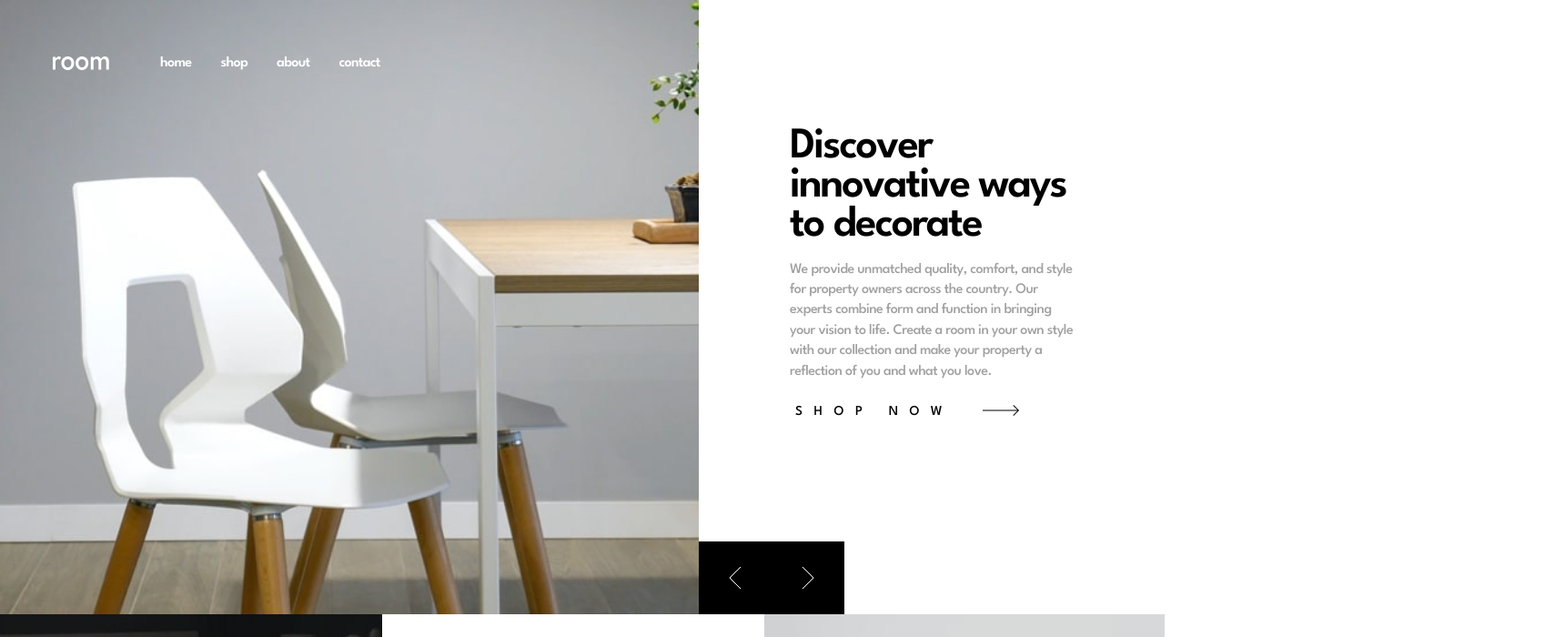
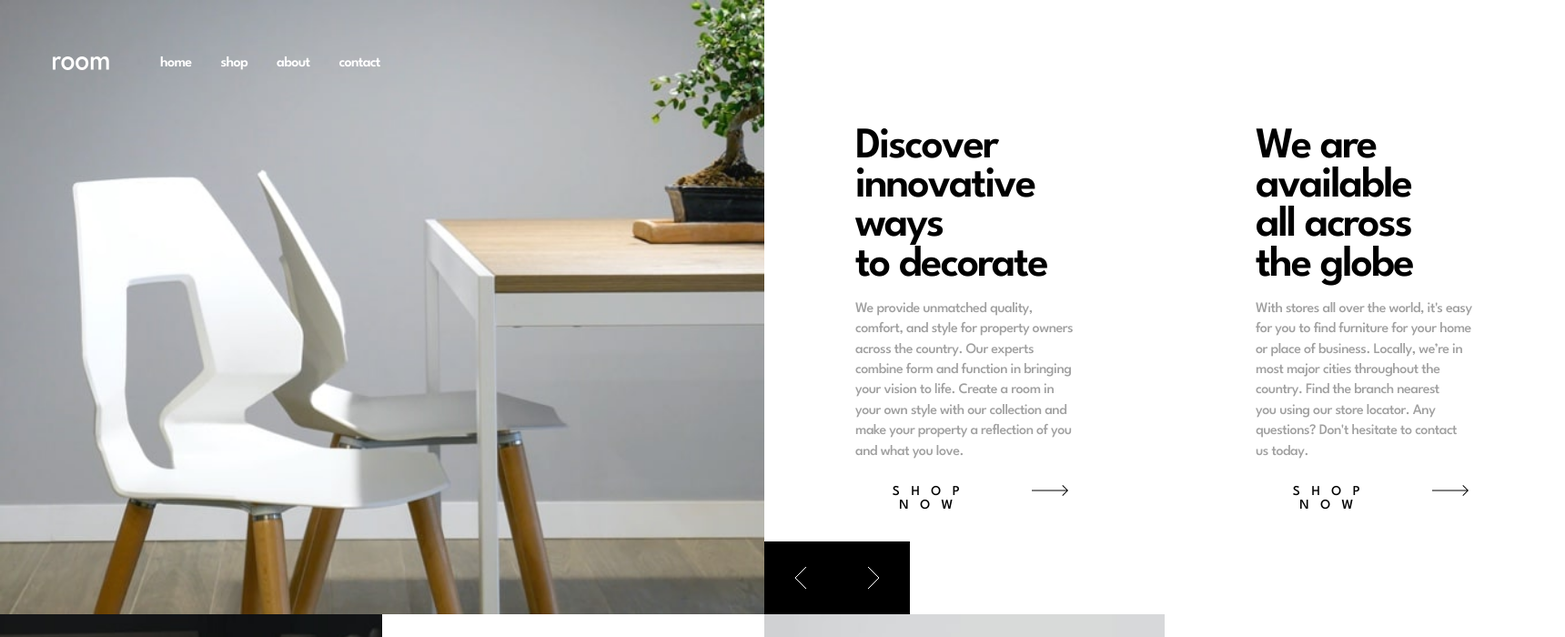
Before and after one commit to s2i61m97o/fm-room-homepage, a React (Vite) app: page / in a window 1280 px wide. Shown: the top 700 px of the page at 91% size, 1720 px wide, since content can reach past the window. Built offline with nearby package versions, Linux system fonts and the light colour scheme.

Commit message:
desktop transitions

```diff
--- a/src/components/Hero/Hero.jsx
+++ b/src/components/Hero/Hero.jsx
@@ -1,4 +1,5 @@
 import {useState} from "react";
+import clsx from "clsx";
 import data from "../../assets/heroInfo.js";
 import ScrollBtn from "../ScrollBtn/ScrollBtn.jsx";
 import arrowIcon from "../../assets/images/icon-arrow.svg";
@@ -12,6 +13,8 @@ export default function Main({useScreenSize, screenBreaks}) {
   const heroTitle = data[slideNumber].title;
   const heroText = data[slideNumber].text;
 
+  const screenWidth = useScreenSize();
+
   function scrollNext() {
     setSlideNumber((prev) => (prev === 2 ? 0 : prev + 1));
   }
@@ -19,23 +22,120 @@ export default function Main({useScreenSize, screenBreaks}) {
     setSlideNumber((prev) => (prev === 0 ? 2 : prev - 1));
   }
 
+  const imgOneClass = clsx(
+    "hero-img",
+    "img-one",
+    slideNumber !== 0 && "slide-left"
+  );
+  const imgTwoClass = clsx(
+    "hero-img",
+    "img-two",
+    slideNumber !== 1 && "slide-up"
+  );
+  const imgThreeClass = clsx(
+    "hero-img",
+    "img-three",
+    slideNumber !== 2 && "slide-left"
+  );
+  const textOneClass = clsx(
+    "hero-text",
+    "text-one",
+    slideNumber !== 0
+      ? screenWidth > 1199
+        ? "slide-up"
+        : "slide-left"
+      : undefined
+  );
+  const textTwoClass = clsx(
+    "hero-text",
+    "text-two",
+    slideNumber !== 1 && "slide-right"
+  );
+  const textThreeClass = clsx(
+    "hero-text",
+    "text-three",
+    slideNumber !== 2
+      ? screenWidth > 1199
+        ? "slide-up"
+        : "slide-left"
+      : undefined
+  );
+
   return (
     <section className="hero">
       <div className="image-container">
+        {useScreenSize() > 1199 ? (
+          <>
+            <img
+              className={imgOneClass}
+              src={
+                screenWidth > screenBreaks.tabletUp
+                  ? data[0].img.desktop
+                  : data[0].img.mobile
+              }
+              alt={data[0].img.alt}
+            />
+            <img
+              className={imgTwoClass}
+              src={
+                screenWidth > screenBreaks.tabletUp
+                  ? data[1].img.desktop
+                  : data[1].img.mobile
+              }
+              alt={data[1].img.alt}
+            />
+            <img
+              className={imgThreeClass}
+              src={
+                screenWidth > screenBreaks.tabletUp
+                  ? data[2].img.desktop
+                  : data[2].img.mobile
+              }
+              alt={data[2].img.alt}
+            />
+          </>
+        ) : (
           <img
             className="hero-img"
             src={
-            useScreenSize() > screenBreaks.tabletUp
+              screenWidth > screenBreaks.tabletUp
                 ? imageSrc.desktop
                 : imageSrc.mobile
             }
             alt={imageSrc.alt}
           />
+        )}
         <ScrollBtn
           scrollNext={() => scrollNext()}
           scrollPrev={() => scrollPrev()}
         />
       </div>
+      <div className="text-container">
+        {useScreenSize() > 1199 ? (
+          <>
+            <section className={textOneClass}>
+              <h1>{data[0].title}</h1>
+              <p>{data[0].text}</p>
+              <button>
+                shop now <img src={arrowIcon} />
+              </button>
+            </section>
+            <section className={textTwoClass}>
+              <h1>{data[1].title}</h1>
+              <p>{data[1].text}</p>
+              <button>
+                shop now <img src={arrowIcon} />
+              </button>
+            </section>
+            <section className={textThreeClass}>
+              <h1>{data[2].title}</h1>
+              <p>{data[2].text}</p>
+              <button>
+                shop now <img src={arrowIcon} />
+              </button>
+            </section>
+          </>
+        ) : (
           <section className="hero-text">
             <h1>{heroTitle}</h1>
             <p>{heroText}</p>
@@ -43,6 +143,8 @@ export default function Main({useScreenSize, screenBreaks}) {
               shop now <img src={arrowIcon} />
             </button>
           </section>
+        )}
+      </div>
     </section>
   );
 }
--- a/src/components/Hero/Hero.scss
+++ b/src/components/Hero/Hero.scss
@@ -10,6 +10,7 @@
 
 .image-container {
   position: relative;
+  width: 100vw;
   @include mx.for-desktop-up {
     max-width: 840px;
   }
@@ -22,8 +23,15 @@
       object-fit: cover;
       object-position: left;
       width: 100%;
+      position: absolute;
+      top: 0;
+      left: 0;
     }
   }
+}
+
+.text-container {
+  z-index: -1;
 }
 
 .hero-text {
@@ -34,6 +42,8 @@
   }
 
   @include mx.for-desktop-up {
+    position: absolute;
+    top: 0;
     padding: 8.75rem 6.25rem;
   }
 
@@ -82,3 +92,28 @@
     }
   }
 }
+
+// TRANSITIONS
+
+.hero-text {
+  transform: translate(0, 0);
+  transition: all 750ms ease-out;
+}
+
+.img-one,
+.img-two,
+.img-three {
+  transform: translate(0, 0);
+  transition: all 750ms ease-out;
+}
+
+.slide-left {
+  transform: translate(-100%, 0);
+}
+.slide-up {
+  transform: translate(0, -100%);
+}
+
+.slide-right {
+  transform: translate(100%, 0);
+}
--- a/src/index.css
+++ b/src/index.css
@@ -22,6 +22,7 @@
 body {
   line-height: 1.5;
   -webkit-font-smoothing: antialiased;
+  /* overflow-x: hidden; */
 }
 
 img,
```
Lines whose indentation alone changed are shown as unchanged.
